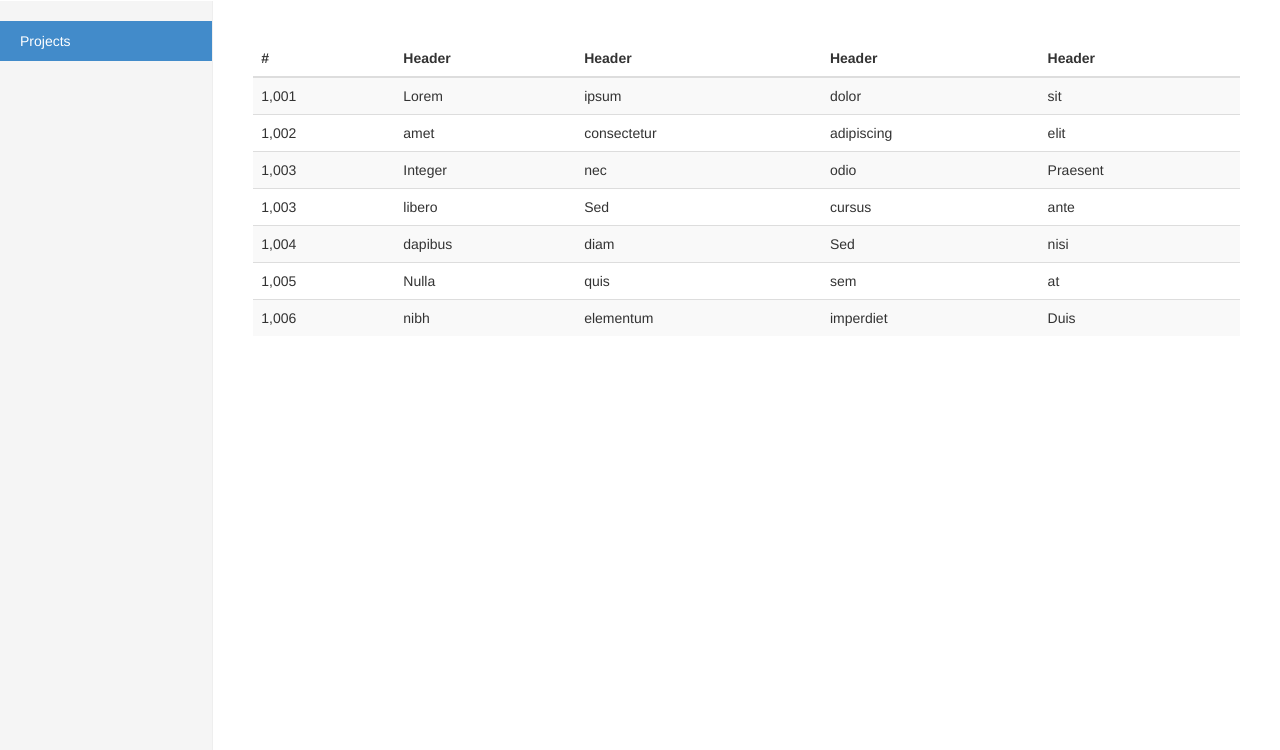
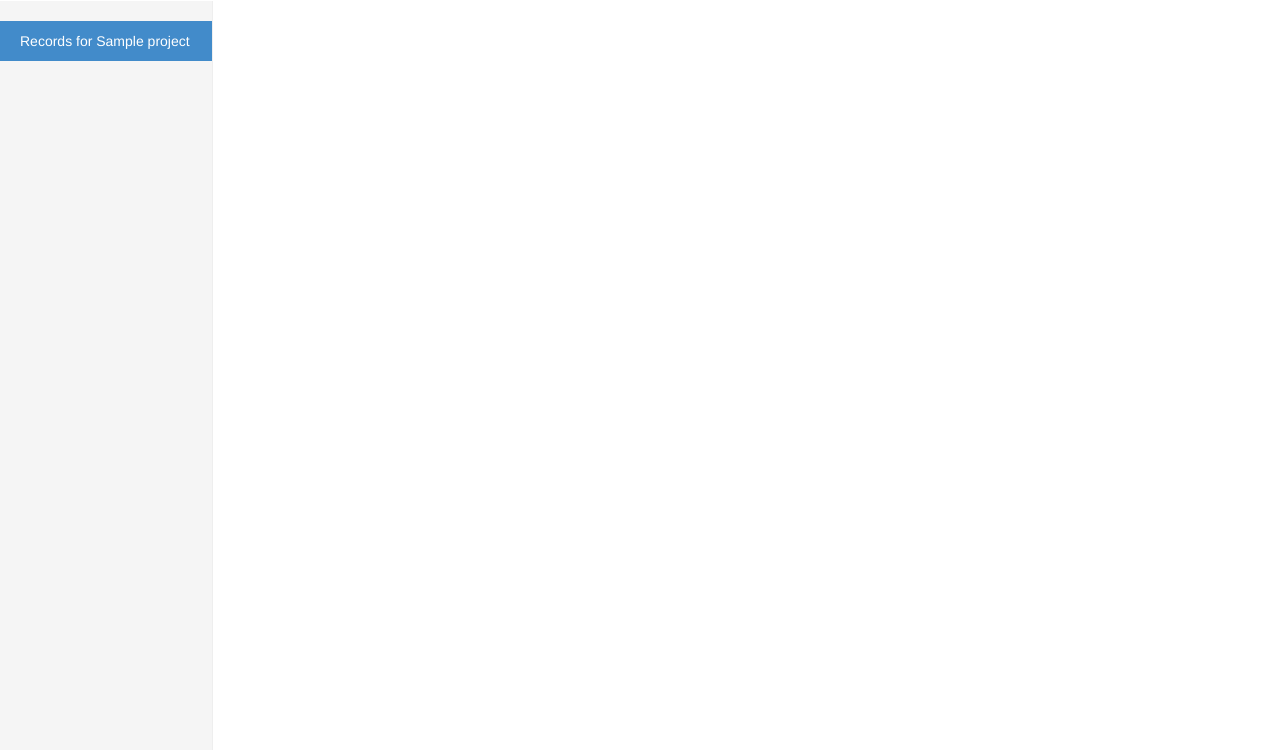
Before and after one commit to wd15/sumatra-cloud, a Flask app: template smt_view/templates/project.html in a window 1280 px wide. Shown: the part 50-800 px from the top of the page. Run offline with Flask 2, Linux system fonts and the light colour scheme; the template is opened without the code that fills it: most values are stand-ins (such as "Sample title", 1, 10 or a date in 2020); some libraries are stand-ins or nearby versions.

Commit message:
User view display table of user's projects
Address #18

The user view now displays the user's projects. The display of the
projects and records is fundamental to the app. The tables use the
Datatables HTML and Javascript display toolkit. This makes table
display very easy. It also has Bootstrap styling. Currently the
project view doesn't work.

```diff
--- a/common/models/record_model.py
+++ b/common/models/record_model.py
@@ -3,8 +3,8 @@ from ..models import ProjectModel
 import json
 
 class RecordModel(db.Document):
-    project = db.ReferenceField(ProjectModel, reverse_delete_rule=db.CASCADE)
-    label = db.StringField(max_length=300)
+    project = db.ReferenceField(ProjectModel, reverse_delete_rule=db.CASCADE, required=True)
+    label = db.StringField(max_length=300, required=True)
     data = db.DictField()
 
     def to_smt_json(self):
--- a/smt_view/templates/base.html
+++ b/smt_view/templates/base.html
@@ -15,6 +15,9 @@
 
     <!-- Custom styles for this template -->
     <link href="/static/css/dashboard.css" rel="stylesheet">
+
+    {% block headlinks %}
+    {% endblock %}
 
     <!-- Just for debugging purposes. Don't actually copy these 2 lines! -->
     <!--[if lt IE 9]><script src="../../assets/js/ie8-responsive-file-warning.js"></script><![endif]-->
@@ -67,6 +70,10 @@
     <!-- Placed at the end of the document so the pages load faster -->
     <script src="https://ajax.googleapis.com/ajax/libs/jquery/1.11.1/jquery.min.js"></script>
     <script src="/static/js/bootstrap.min.js"></script>
+
+    {% block javascript %}
+    {% endblock %}
+
     <!-- <script src="../../assets/js/docs.min.js"></script> -->
     <!-- IE10 viewport hack for Surface/desktop Windows 8 bug -->
     <!-- <script src="../../assets/js/ie10-viewport-bug-workaround.js"></script> -->
--- a/smt_view/templates/project.html
+++ b/smt_view/templates/project.html
@@ -1,4 +1,10 @@
 {% extends "base.html" %}
+
+{% block headlinks %}
+
+<link rel="stylesheet" type="text/css" href="http://cdn.datatables.net/plug-ins/3cfcc339e89/integration/bootstrap/3/dataTables.bootstrap.css">
+
+{% endblock %}
 
 {% block navbarright %}
 <div id="navbar" class="navbar-collapse collapse">
@@ -18,77 +24,40 @@
   <div class="row">
     <div class="col-sm-3 col-md-2 sidebar">
       <ul class="nav nav-sidebar">
-        <li class="active"><a href="#">Projects<span class="sr-only">(current)</span></a></li>
+        <li class="active"><a href="#">Records for {{ project.name }}<span class="sr-only">(current)</span></a></li>
       </ul>
     </div>
 
     <div class="col-sm-9 col-sm-offset-3 col-md-10 col-md-offset-2 main">
       <h1 class="Records"></h1>
       <div class="table-responsive">
-        <table class="table table-striped">
-          <thead>
-            <tr>
-              <th>#</th>
-              <th>Header</th>
-              <th>Header</th>
-              <th>Header</th>
-              <th>Header</th>
-            </tr>
-          </thead>
-          <tbody>
-            <tr>
-              <td>1,001</td>
-              <td>Lorem</td>
-              <td>ipsum</td>
-              <td>dolor</td>
-              <td>sit</td>
-            </tr>
-            <tr>
-              <td>1,002</td>
-              <td>amet</td>
-              <td>consectetur</td>
-              <td>adipiscing</td>
-              <td>elit</td>
-            </tr>
-            <tr>
-              <td>1,003</td>
-              <td>Integer</td>
-              <td>nec</td>
-              <td>odio</td>
-              <td>Praesent</td>
-            </tr>
-            <tr>
-              <td>1,003</td>
-              <td>libero</td>
-              <td>Sed</td>
-              <td>cursus</td>
-              <td>ante</td>
-            </tr>
-            <tr>
-              <td>1,004</td>
-              <td>dapibus</td>
-              <td>diam</td>
-              <td>Sed</td>
-              <td>nisi</td>
-            </tr>
-            <tr>
-              <td>1,005</td>
-              <td>Nulla</td>
-              <td>quis</td>
-              <td>sem</td>
-              <td>at</td>
-            </tr>
-            <tr>
-              <td>1,006</td>
-              <td>nibh</td>
-              <td>elementum</td>
-              <td>imperdiet</td>
-              <td>Duis</td>
-            </tr>
-          </tbody>
+
+        <table class="table table-striped" id="records">
         </table>
+
       </div>
     </div>
   </div>
 </div>
 {% endblock %}
+
+{% block javascript %}
+<script type="text/javascript" language="javascript" src="http://cdn.datatables.net/1.10.4/js/jquery.dataTables.min.js"></script>
+<script type="text/javascript" language="javascript" src="http://cdn.datatables.net/plug-ins/3cfcc339e89/integration/bootstrap/3/dataTables.bootstrap.js"></script>
+
+<script>
+  var dataset = {{ table_json|safe }};
+
+  $(function(){
+    $("#projects").dataTable({
+      "data" : dataset,
+      "columns" : [{"title" : "Label", "targets" : 0, "data" : "data.label"}]
+    });
+  });
+</script>
+<!-- <script type="text/javascript" charset="utf-8"> -->
+<!--   $(document).ready(function() { -->
+<!--   $('#projects').dataTable(); -->
+<!--   } ); -->
+<!-- </script> -->
+{% endblock %}
--- a/smt_view/views/__init__.py
+++ b/smt_view/views/__init__.py
@@ -2,6 +2,7 @@ from smt_view import app
 import flask as fk
 import login_view
 import user_view
+import project_view
 
 @app.route('/')
 @app.route('/index')
--- a/smt_view/views/user_view.py
+++ b/smt_view/views/user_view.py
@@ -2,7 +2,8 @@ from common.models import UserModel
 import flask as fk
 from smt_view import app
 
+
 @app.route('/user/view/<objectid:id>')
 def user_view(id):
     user = UserModel.objects.with_id(id)
-    return fk.render_template('user.html', user=user)
+    return fk.render_template('user.html', user=user, table_json=user.to_table_json())
```
Also changed, not shown: common/models/project_model.py (+11 -0 lines), common/models/user_model.py (+13 -1 lines), smt_view/templates/user.html (+46 -61 lines).
